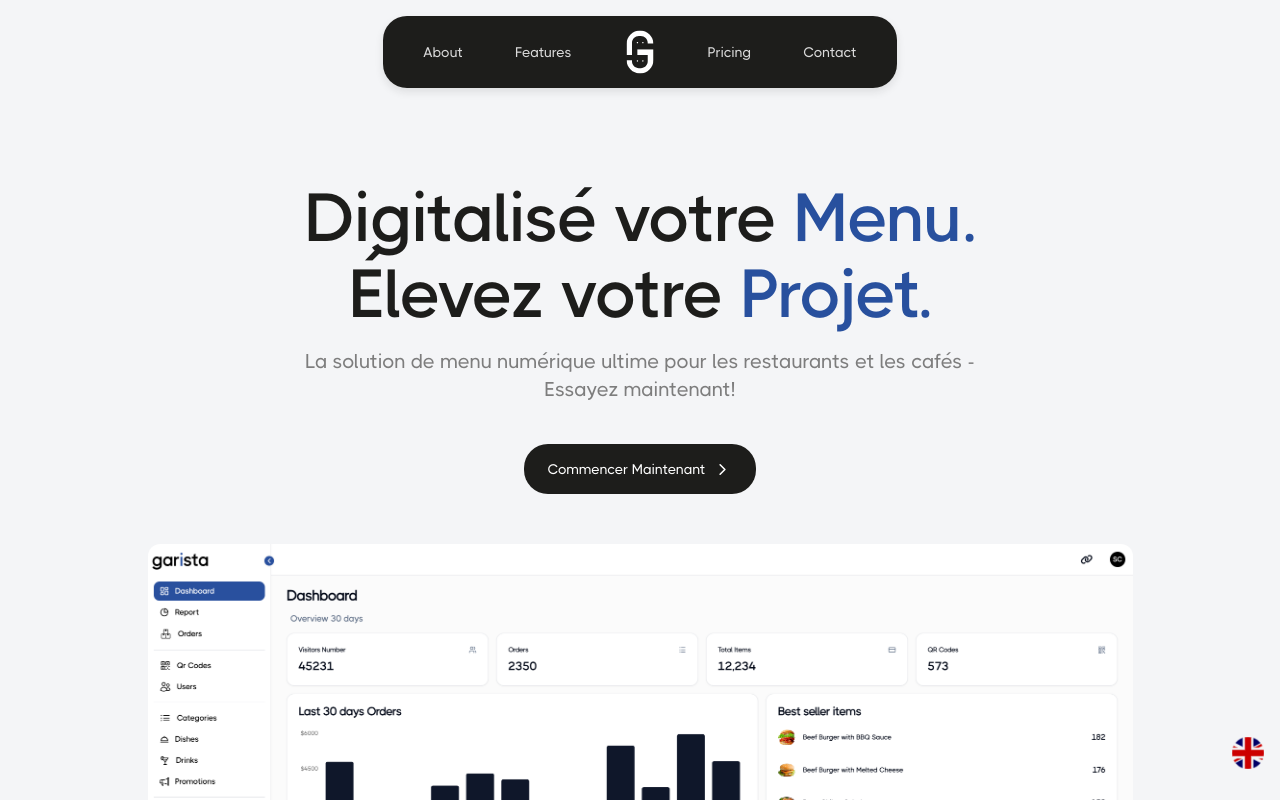
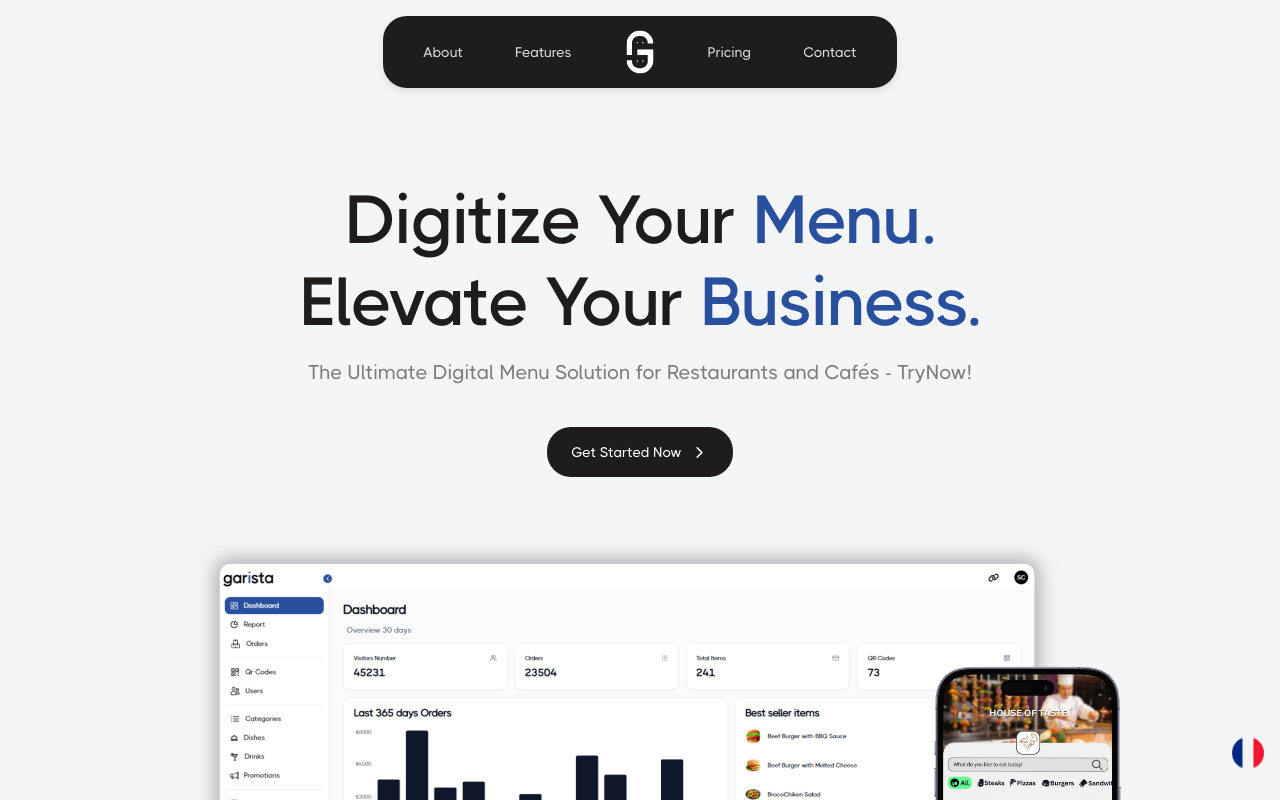
Before and after one commit to whdagency/garistalanding, a Next.js app: page / in a window 1280 px wide. Shown: the top 800 px of the page. Built offline with nearby package versions, Linux system fonts and the light colour scheme.

Commit message:
change screenshot

```diff
--- a/app/Translation/en/global.json
+++ b/app/Translation/en/global.json
@@ -3,6 +3,9 @@
     "Elevate Your" : "Elevate Your",
     "Business.": "Business.",
     "The Ultimate Digital Menu Solution for Restaurants and Cafés - TryNow!" : "The Ultimate Digital Menu Solution for Restaurants and Cafés - TryNow!",
-    "Get Started Now" : "Get Started Now"
-
+    "Get Started Now" : "Get Started Now",
+    "About" : "About",
+    "Features" : "Features",
+    "Pricing" : "Pricing",
+    "Contact" : "Contact"
 }
--- a/app/Translation/fr/global.json
+++ b/app/Translation/fr/global.json
@@ -2,6 +2,10 @@
     "Digitize Your" : "Digitalisé votre ",
     "Elevate Your" : "Élevez votre",
     "Business.": "Projet.",
-    "The Ultimate Digital Menu Solution for Restaurants and Cafés - TryNow!" : "La solution de menu numérique ultime pour les restaurants et les cafés - Essayez maintenant!",
-    "Get Started Now" : "Commencer Maintenant"
+    "The Ultimate Digital Menu Solution for Restaurants and Cafés - TryNow!" : "La solution de menu numérique ultime pour les restaurants et les cafés!",
+    "Get Started Now" : "Commencer Maintenant",
+    "About" : "A propos",
+    "Features" : "Features",
+    "Pricing" : "Tarifs",
+    "Contact" : "Contact"
 }
--- a/app/layout.tsx
+++ b/app/layout.tsx
@@ -47,7 +47,7 @@ const myLocalFont = localFont({
 
 i18next.init({
   interpolation: {escapeValue: false},
-  lng: 'fr',
+  lng: 'en',
   resources:{
     en: {
       global: global_en
--- a/components/About.jsx
+++ b/components/About.jsx
@@ -2,10 +2,12 @@ import React, { useRef, useEffect } from 'react';  // Import useRef and useEffec
 import { ChevronRight } from "lucide-react";
 import { Button } from "./ui/button";
 import ReactPlayer from "react-player";
+import { useTranslation } from 'react-i18next';
 
 export default function About() {
   const videoRef = useRef(null);  // Create a ref for the video element
   const videoContainerRef = useRef(null);  // Create a ref for the video container
+  const {t}  = useTranslation("global")
 
   useEffect(() => {
     const videoNode = videoRef.current;
@@ -51,7 +53,7 @@ export default function About() {
               <h3 className="lg:text-5xl md:text-4xl text-3xl font-semibold">
                 <span className="text-primaryColor">Create</span>,{" "}
                 <span className="text-primaryColor">Customize</span>, and{" "}
-                <span className="text-primaryColor">Manage</span>
+                <span className="text-primaryColor">Manage </span>
                 your menus with ease
               </h3>
 
--- a/components/Home.tsx
+++ b/components/Home.tsx
@@ -10,7 +10,7 @@ export default function Home() {
     <div id="Home" className="container md:px-8 px-4">
       <div className="pt-[180px] lg:pb-[80px] md:pb-[60px] pb-[40px]">
         <div className="md:text-center text-left mb-[50px] md:max-w-[744px] md:ml-auto ml-0 mr-auto md:px-6 px-0">
-          <h1 className="text-secondaryBg md:text-[68px] sm:text-[47px] text-[35px] font-semibold mb-4 leading-[1.118em] -tracking-[0.01em]">
+          <h1 className="text-secondaryBg md:text-[68px] sm:text-[47px] text-[35px] font-semibold mb-4 leading-[1.2em] -tracking-[0.01em]">
             {t('Digitize Your')} <span className="text-primaryColor"> Menu.</span>{" "}
             {t('Elevate Your')} <span className="text-primaryColor">{t('Business.')}</span>
           </h1>
--- a/components/LanguageToggle.tsx
+++ b/components/LanguageToggle.tsx
@@ -9,10 +9,13 @@ export default function LangToggle() {
   const [isSwitch, setSwitch] = useState(true);
 
   const {i18n} = useTranslation('global')
+
+  console.log("The I18 => ", i18n.language);
+
   const handleSwitch = (lang: any) => {
     i18n?.changeLanguage(lang)
   };
-  const [SelectOption, setSelectOption] = useState('fr')
+  const [SelectOption, setSelectOption] = useState(i18n.language)
 
   return (
     // <div
--- a/components/Nav.tsx
+++ b/components/Nav.tsx
@@ -5,6 +5,7 @@ import { Cross as Hamburger } from "hamburger-react";
 
 import { Sheet, SheetContent, SheetTrigger } from "@/components/ui/sheet";
 import { Button } from "./ui/button";
+import { useTranslation } from "react-i18next";
 
 type Links = {
   activeSection: string;
@@ -13,6 +14,7 @@ type Links = {
 function Nav({ activeSection }: Links) {
   const [isOpen, setOpen] = useState(false);
   const [isHamburger, setHamburger] = useState(false);
+  const {t}  = useTranslation("global")
 
   const handleSheet = () => {
     setOpen(!isOpen);
@@ -33,7 +35,7 @@ function Nav({ activeSection }: Links) {
                     : "text-primaryOne hover:text-primaryBg rounded-xl"
                 }`}
               >
-                About
+                {t('About')}
               </a>
 
               <a
@@ -44,7 +46,7 @@ function Nav({ activeSection }: Links) {
                     : "text-primaryOne hover:text-primaryBg rounded-xl"
                 }`}
               >
-                Features
+                {t('Features')}
               </a>
             </div>
 
@@ -68,7 +70,7 @@ function Nav({ activeSection }: Links) {
                     : "text-primaryOne hover:text-primaryBg rounded-xl"
                 }`}
               >
-                Pricing
+                {t('Pricing')}
               </a>
 
               <a
```
Also changed, not shown: public/Home/homeImg.png.
